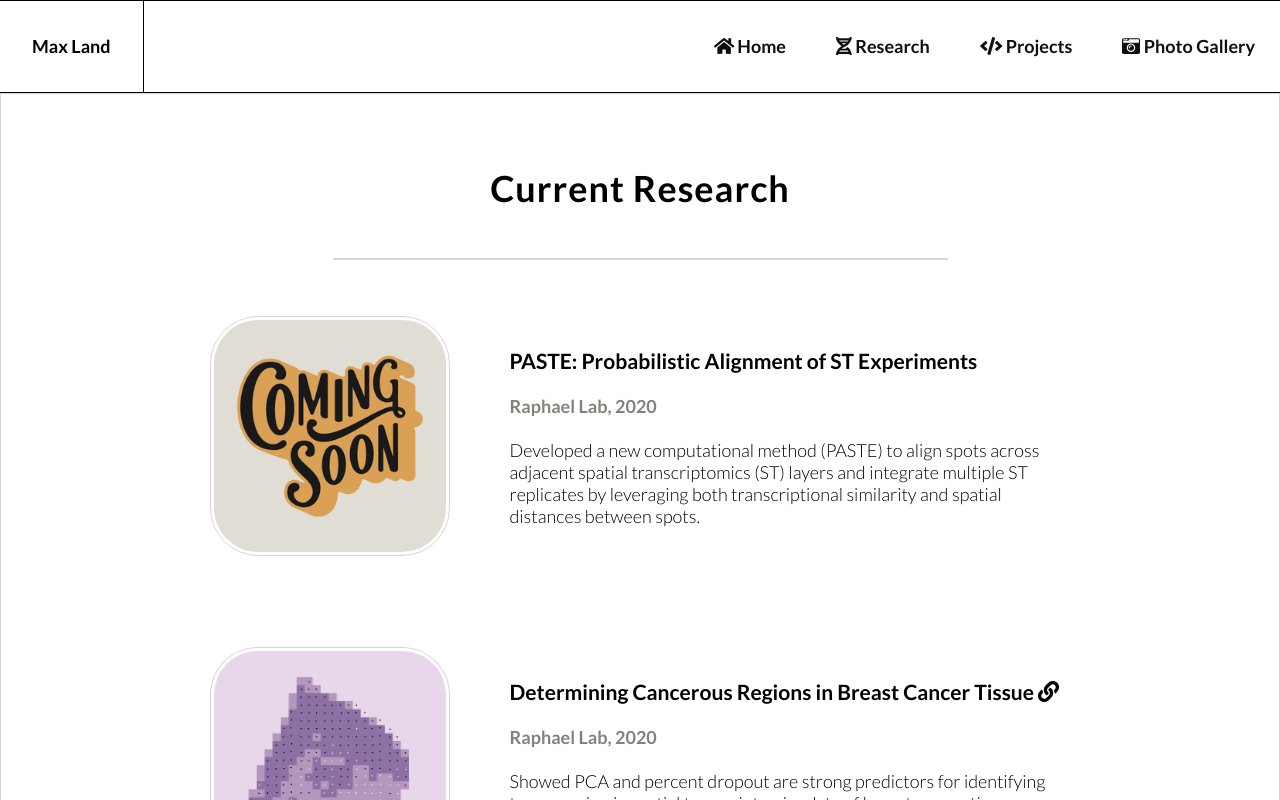
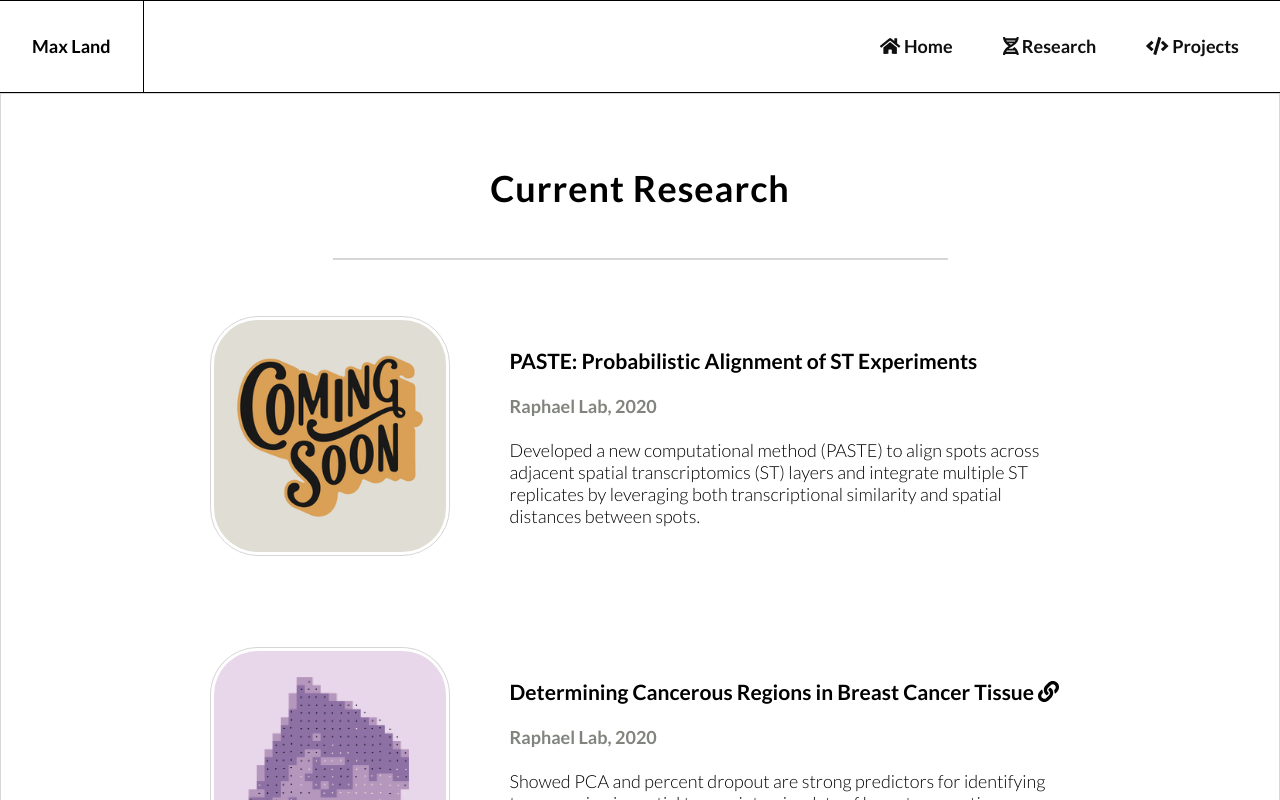
Before and after one commit to mrland99/personal-website, a React (Create React App) app: page /#/research in a window 1280 px wide. Shown: the top 800 px of the page. Built offline with nearby package versions, Linux system fonts and the light colour scheme.

Commit message:
update header

```diff
--- a/src/components/header.js
+++ b/src/components/header.js
@@ -2,7 +2,7 @@ import React from 'react';
 import { HashLink as Link } from 'react-router-hash-link';
 import './../styles/header-footer.css';
 import { FontAwesomeIcon } from '@fortawesome/react-fontawesome'
-import { faCameraRetro, faHome, faDna, faCode } from '@fortawesome/free-solid-svg-icons';
+import { faHome, faDna, faCode } from '@fortawesome/free-solid-svg-icons';
 
 function Header() {
   function openNav() {
@@ -32,10 +32,6 @@ function Header() {
               <div className="title"><FontAwesomeIcon icon={faCode}/> Projects</div>
               <div className="bar"></div>
             </Link>
-            <Link to="/gallery" className="link">
-              <div className="title"><FontAwesomeIcon icon={faCameraRetro}/> Photo Gallery</div>
-              <div className="bar"></div>
-            </Link>
           </div>
           <div className="sidenav-button" onClick={openNav}>
               &#9776;
@@ -56,10 +52,6 @@ function Header() {
               <div className="title"><FontAwesomeIcon icon={faCode}/> Projects</div>
               <div className="bar"></div>
             </Link>
-            <Link to="/gallery" className="link">
-              <div className="title"><FontAwesomeIcon icon={faCameraRetro}/> Photo Gallery</div>
-              <div className="bar"></div>
-            </Link>
         </div>
     </div>
   );
--- a/src/components/projects.js
+++ b/src/components/projects.js
@@ -35,7 +35,7 @@ class Projects extends Component {
                         <div className="proj-content">
                             <h3>EasyGov <a href="https://www.easygov.app/" className="proj-link"><FontAwesomeIcon icon={faLink}></FontAwesomeIcon></a></h3>
                             <br></br>
-                            <h4>Co-founder, VP Eng</h4>
+                            <h4>Co-founder</h4>
                             <br></br>
                             <p>EasyGov was created to expedite the process of filling government forms, especially for non-native English speakers.
                                 Users select an online form to fill out in their native language and can then download the official English version as a PDF with their
--- a/src/styles/header-footer.css
+++ b/src/styles/header-footer.css
@@ -19,7 +19,8 @@ html {
     	 border-bottom: 1px solid black;
     	 border-top: 1px solid black;
     	 text-align: right;
-    	 position: relative;
+         position: relative;
+         padding: 0px 16px;
     }
      .topnav .logo {
     	 position: absolute;
```
